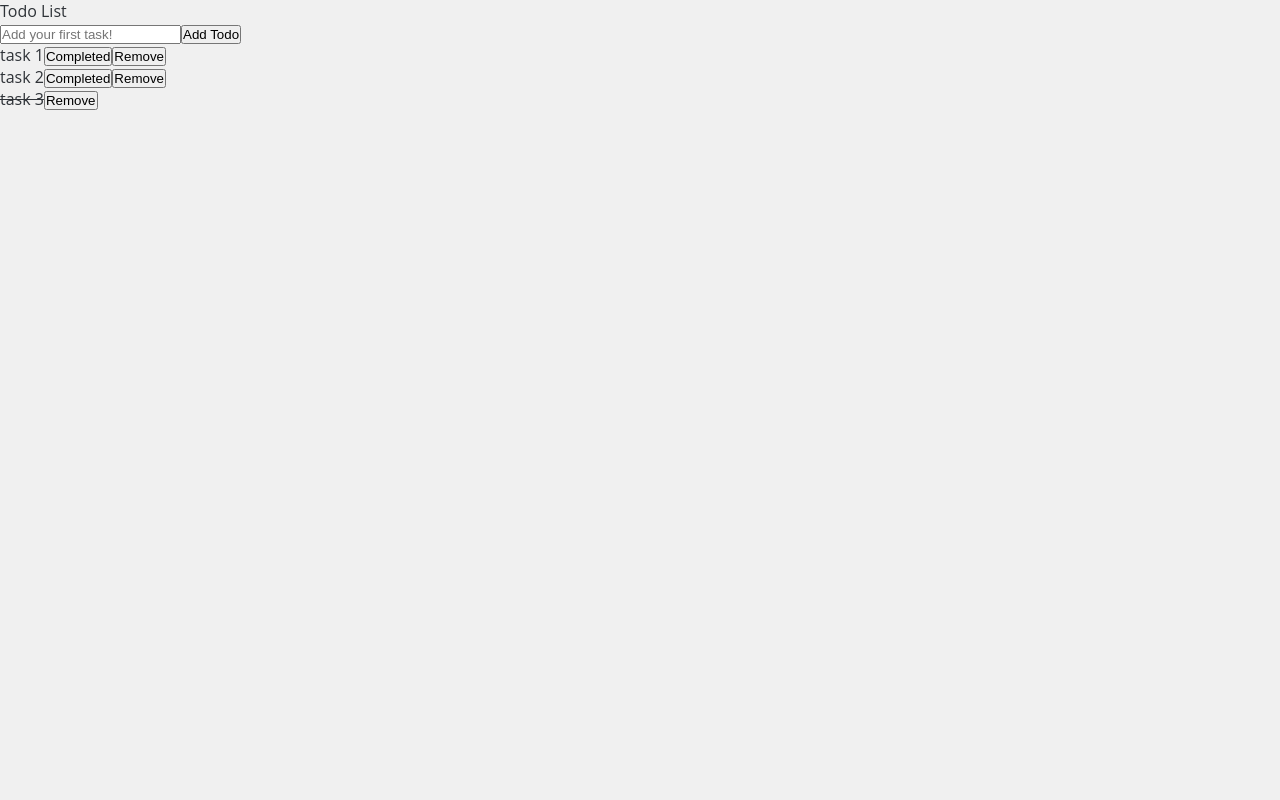
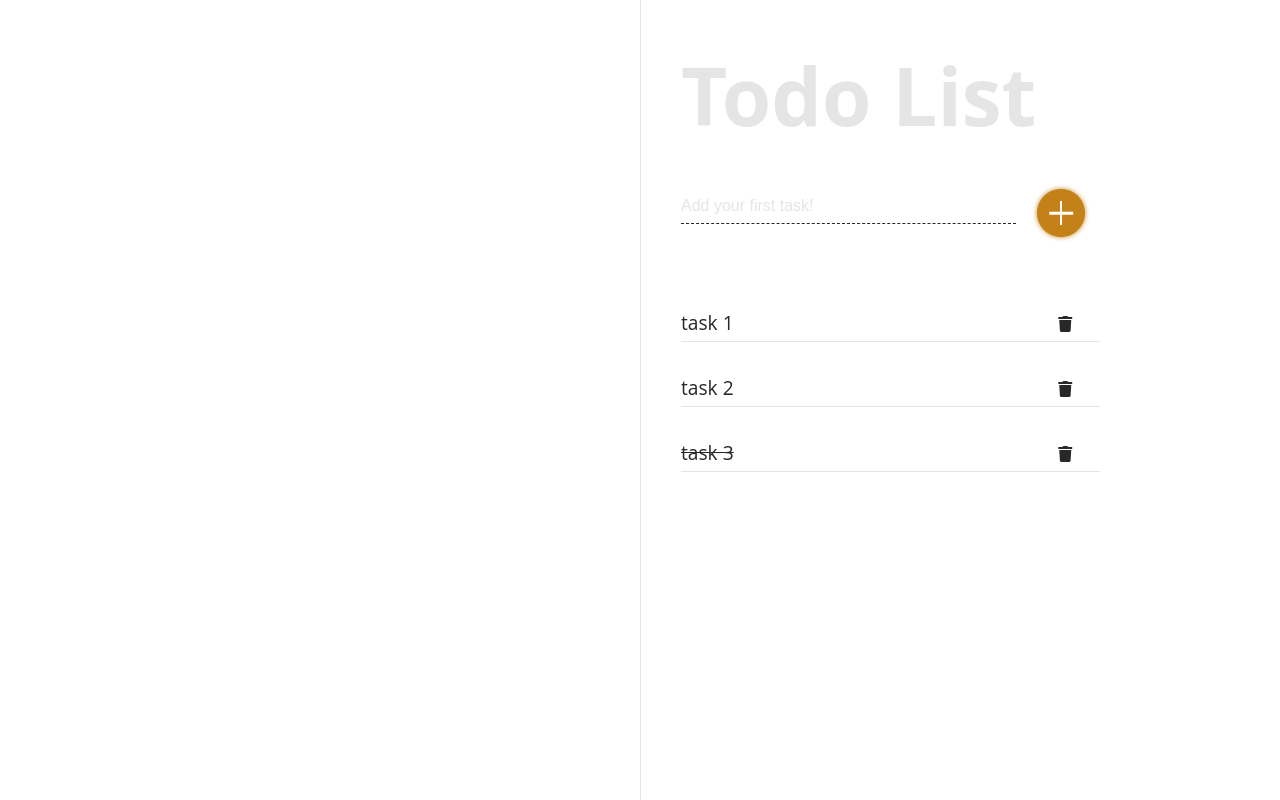
Before and after one commit to iCyris/Mizu, a React app: page / in a window 1280 px wide. Built offline with nearby package versions, Linux system fonts and the light colour scheme.

Commit message:
update: todolist/b

```diff
--- a/package.json
+++ b/package.json
@@ -22,7 +22,6 @@
     "react": "^16.8.6",
     "react-dom": "^16.8.6",
     "react-scripts": "^2.1.8",
-    "sass": "^1.19.0",
     "node-sass": "^4.11.0",
     "sass-loader": "^7.1.0"
   },
--- a/public/index.html
+++ b/public/index.html
@@ -5,7 +5,9 @@
     <meta name="viewport" content="width=device-width, initial-scale=1, shrink-to-fit=no"/>
     <meta name="description" content="A customized browser homepage">
     <meta http-equiv="X-UA-Compatible" content="IE=Edge,chrome=1">
+    <link rel="shortcut icon" href="./images/favicon.ico">
     <title>Mizu</title>
+    <link rel="stylesheet" href="https://use.fontawesome.com/releases/v5.8.1/css/all.css" integrity="sha384-50oBUHEmvpQ+1lW4y57PTFmhCaXp0ML5d60M1M7uH2+nqUivzIebhndOJK28anvf" crossorigin="anonymous">
 </head>
 <body>
     <div id="root"></div>
--- a/src/scripts/components/TodoList/ListItem.js
+++ b/src/scripts/components/TodoList/ListItem.js
@@ -2,12 +2,16 @@ import React from 'react'
 
 export default function ListItem(props) {
     const { name, done } = props.todo
+    const _dataState = done ? "done" : "todo"
 
     return (
-        <li style={{ textDecoration: done ? "line-through" : "" }} key={ name }>
-            { name }
-            { !done ? <button onClick = { props.completed }> Completed </button> : "" }
-            <button onClick = { props.remove }> Remove </button>
+        <li data-state={ _dataState } key={ name }>
+            <div className="li-content"
+                 //style={{ textDecoration: done ? "line-through" : "" }}
+                 onClick={ !done ? props.completed : props.reset } >
+                { name }
+            </div>
+            <div className="li-remove fas fa-trash" onClick={ props.remove } />
         </li>
     )
 }
--- a/src/scripts/components/TodoList/TodoForm.js
+++ b/src/scripts/components/TodoList/TodoForm.js
@@ -2,6 +2,7 @@ import React from 'react'
 
 export default function TodoForm(props) {
     return (
+        <div className="todo-form">
             <form onSubmit = { props.onSubmit }>
                 <input
                     type = "text"
@@ -9,7 +10,8 @@ export default function TodoForm(props) {
                     onChange = { props.onChange }
                     placeholder = "Add your first task!"
                 />
-            <button type = "submit">Add Todo</button>
+                <button type = "submit" />
             </form>
+        </div>
     )
 }
--- a/src/scripts/components/TodoList/TodoList.js
+++ b/src/scripts/components/TodoList/TodoList.js
@@ -1,6 +1,7 @@
 import React, { useState } from 'react'
 import TodoForm from "./TodoForm"
 import ListItem from "./ListItem"
+import mizuConfig from "../../config/mizu-config"
 
 const tasks = [
     { name: "task 1", done: false },
@@ -43,18 +44,23 @@ export default function TodoList() {
             newTodoList.splice(index, 1)
             _updateLocalStorage(newTodoList)
         }
+        else if (type === "reset") {
+            newTodoList[index].done = false
+            _updateLocalStorage(newTodoList)
+        }
         return setTodoList(newTodoList)
     }
 
     //
     return (
         <div className="mizu-todolist">
-            <div className="head">Todo List</div>
+            <div className="todo-head">{ mizuConfig["todoListTitle"] }</div>
             <TodoForm
                 onSubmit = { _handleSubmit }
                 value = { inputValue }
                 onChange = { e => setInputValue(e.target.value) }
             />
+            <div className="todo-content">
                 <ul>
                     {todoList.map((todo, index) => (
                         <ListItem
@@ -62,9 +68,11 @@ export default function TodoList() {
                             todo = { todo }
                             remove = {() => _handleClick({ type: "delete", index })}
                             completed = {() => _handleClick({ type: "completed", index })}
+                            reset = {() => _handleClick({ type: "reset", index })}
                         />
                     ))}
                 </ul>
             </div>
+        </div>
     )
 }
--- /dev/null
+++ b/src/scripts/config/mizu-config.js
@@ -0,0 +1,5 @@
+export default {
+    "title": "MIZU",
+    "todoListTitle": "Todo List",
+    "siteListTitle": "Edit"
+}
--- a/src/styles/_variable.scss
+++ b/src/styles/_variable.scss
@@ -2,5 +2,8 @@
  * Variables
  */
 // Theme Colors
-$theme-color-black: #2f3338;
-$theme-color-white: #F0F0F0;
+$theme-color-mizu:  #4a92a4;
+$theme-color-black: #282828;
+$theme-color-white: #FFFFFF;
+$theme-color-gray:  #e5e5e5;
+$theme-color-orange: #c38118;
--- a/src/styles/modules/_base.scss
+++ b/src/styles/modules/_base.scss
@@ -12,7 +12,8 @@ body {
     left: 0; top: 0;
     color: $theme-color-black;
     background-color: $theme-color-white;
-    font-family: "Lora", "STSong", "Open Sans", Arial, serif;
+    font-family: 'FOT-筑紫オールド明朝 Pro R', 'Lora', 'STSong', 'Open Sans', Arial, serif;
+    font-size: 10px;
     @media screen and (max-width: 760px) {
         -webkit-overflow-scrolling: touch;
     }
@@ -23,7 +24,3 @@ body {
     left: 0; top: 0;
     overflow: hidden;
 }
-::selection {
-    color: $theme-color-white;
-    background-color: $theme-color-black;
-}
--- /dev/null
+++ b/src/styles/modules/_todolist.scss
@@ -0,0 +1,95 @@
+/*
+ * Todo List
+ */
+.mizu-todolist {
+    position: absolute;
+    width: 50%; height: 100%;
+    right: 0; top: 0;
+    box-sizing: border-box;
+    border-left: $theme-color-gray 1px solid;
+    .todo-head {
+        position: relative;
+        box-sizing: border-box;
+        width: 100%;
+        padding: 5vh;
+        left: 0; top: 0;
+        color: $theme-color-gray;
+        font-weight: bolder;
+        font-size: 5rem;
+    }
+    .todo-form {
+        position: relative;
+        width: 100%; left: 0;
+        padding: 0 5vh;
+        box-sizing: border-box;
+        form {
+            display: block;
+            height: 3rem;
+        }
+        form input {
+            outline: none;
+            border: 0;
+            padding: .5rem 0;
+            border-bottom: 1px dashed $theme-color-black;
+            font-size: 1rem;
+            line-height: 1rem;
+            width: 60%;
+            &::placeholder {
+                color: $theme-color-gray;
+            }
+        }
+        form button {
+            position: absolute;
+            left: 62%;
+            outline: none;
+            width: 3rem; height: 3rem;
+            border-radius: 50%;
+            border: none;
+            background-color: #c38118;
+            cursor: pointer;
+            box-shadow: 0 0 5px $theme-color-orange;
+            &::before, &::after {
+                content: ""; position: absolute;
+                width: .16rem; height: 50%;
+                left: calc(50% - .08rem); top: 25%;
+                background-color: #fff;
+            }
+            &::after {
+                transform-origin: center;
+                transform: rotate(90deg);
+            }
+        }
+    }
+    .todo-content {
+        position: relative;
+        padding: 5vh;
+        height: 68vh;
+        box-sizing: border-box;
+        overflow: auto;
+        li {
+            width: 75%;
+            list-style-type: none;
+            border-bottom: 1px solid $theme-color-gray;
+            margin-top: 2rem;
+        }
+        li[data-state="done"] {
+            .li-content {
+                text-decoration: line-through;
+            }
+        }
+        .li-content {
+            display: inline-block;
+            height: 2rem; width: 90%;
+            left: 0;
+            font-size: 1.2rem;
+            cursor: pointer;
+            color: $theme-color-black;
+        }
+        .li-remove {
+            display: inline-block;
+            cursor: pointer;
+            font-size: 1rem;
+            color: $theme-color-black;
+        }
+    }
+}
--- a/src/styles/style.scss
+++ b/src/styles/style.scss
@@ -3,3 +3,4 @@
 
 // Base Style
 @import "modules/base";
+@import "modules/todolist";
```
Also changed, not shown: public/images/Mizu.svg (added), public/images/favicon.ico (added), src/scripts/components/Footer.js (added), src/scripts/components/Header.js (added), 1 other file. Lines whose indentation alone changed are shown as unchanged.
